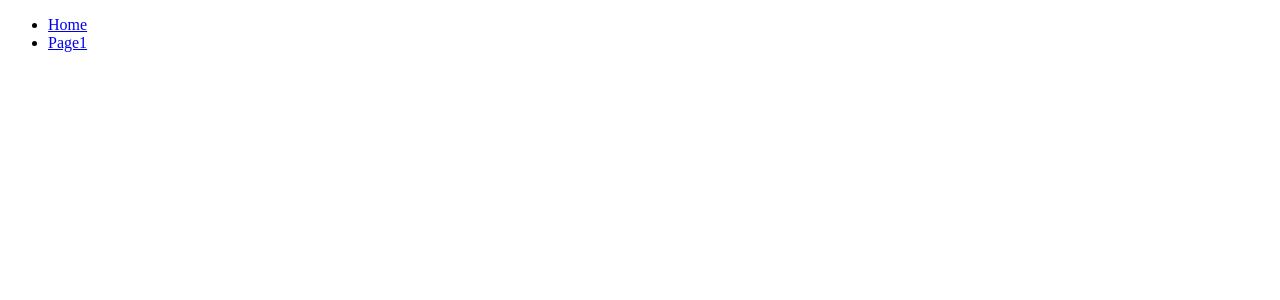
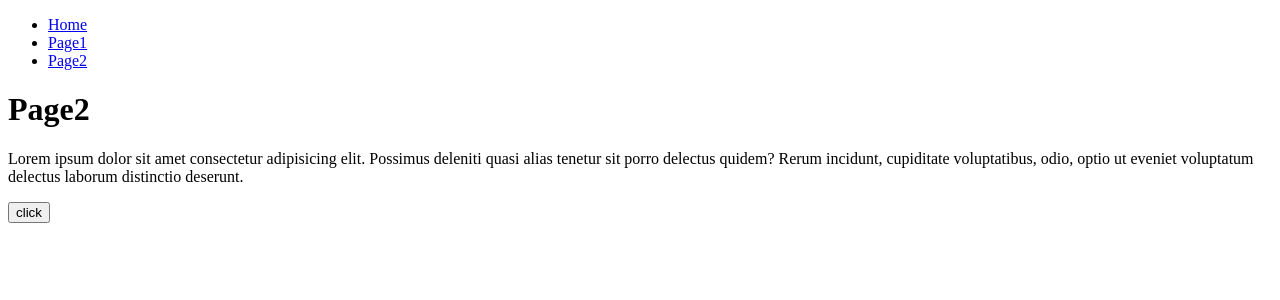
Before and after one commit to nilswg/ts-webpack-example, a React app: page /page2 in a window 1280 px wide. Before the commit this address had no page. Shown: the top 300 px of the page. Built offline with nearby package versions, Linux system fonts and the light colour scheme.

Commit message:
[add] 完成 quiz2 全局對話框元件 (1) 新增 DialogProvider、DialogView (2) 更新路由作法、新增 page2 (3) 新增對話框樣式

```diff
--- a/src/App.tsx
+++ b/src/App.tsx
@@ -2,23 +2,31 @@ import React from 'react';
 import { BrowserRouter, Link, Route, Routes } from 'react-router-dom';
 import { Home } from './pages';
 import { Page1 } from './pages/page1';
+import { Page2 } from './pages/page2';
+import './index.css';
 
 export const App: React.FC = () => {
+    const routes = [
+        { url: '/', name: 'Home', Element: Home },
+        { url: '/page1', name: 'Page1', Element: Page1 },
+        { url: '/page2', name: 'Page2', Element: Page2 },
+    ];
+
     return (
         <BrowserRouter>
             <nav>
                 <ul>
-                    <li>
-                        <Link to="/">Home</Link>
-                    </li>
-                    <li>
-                        <Link to="/page1">Page1</Link>
-                    </li>
+                    {routes.map(({ url, name }) => (
+                        <li>
+                            <Link to={url}>{name}</Link>
+                        </li>
+                    ))}
                 </ul>
             </nav>
             <Routes>
-                <Route path="/" element={<Home />} />
-                <Route path="/page1" element={<Page1 />} />
+                {routes.map(({ url, Element }) => (
+                    <Route path={url} element={<Element />} />
+                ))}
             </Routes>
         </BrowserRouter>
     );
--- /dev/null
+++ b/src/components/DialogProvider.tsx
@@ -0,0 +1,66 @@
+import React from 'react';
+
+type Props_DialogProvider = {
+    children: React.ReactNode;
+};
+
+type Context_Dialog = {
+    isOpen: boolean;
+    message: string;
+    dialogAPI: {
+        open: (message?: string) => void;
+        close: () => void;
+        toggle: () => void;
+    };
+};
+
+export const DialogContext = React.createContext<Context_Dialog>({} as any);
+
+export const DialogProvider: React.FC<Props_DialogProvider> = ({ children }) => {
+    // 定義狀態
+    const [isOpen, setIsOpen] = React.useState(false);
+    const [message, setMessage] = React.useState('');
+
+    /**
+     * 開啟 Dialog 視窗
+     * @param message 要顯示 Dialog 中的文字內容
+     */
+    const open = (message?: string) => {
+        setIsOpen(true);
+        if (message !== undefined) {
+            setMessage(message);
+        }
+    };
+
+    /**
+     * 關閉 Dialog 視窗
+     * @returns
+     */
+    const close = () => setIsOpen(false);
+
+    /**
+     * 切換 Dialog 視窗
+     * @returns
+     */
+    const toggle = () => setIsOpen((s) => !s);
+
+    return (
+        <DialogContext.Provider value={{ isOpen, message, dialogAPI: { open, close, toggle } }}>
+            {children}
+        </DialogContext.Provider>
+    );
+};
+
+type Props_Enhance = Context_Dialog;
+
+/**
+ * 強化元件，賦予使用 Dialog 的功能
+ * @param Component
+ * @returns
+ */
+export const withDialog =
+    <T,>(Component: React.ComponentType<T & Props_Enhance>): React.FC<T> =>
+    (props) => {
+        const enhanceProps = React.useContext(DialogContext);
+        return <Component {...props} {...enhanceProps} />;
+    };
--- /dev/null
+++ b/src/components/DialogView.tsx
@@ -0,0 +1,22 @@
+import React from 'react';
+import ReactDOM from 'react-dom';
+import { withDialog } from './DialogProvider';
+
+export const DialogView = withDialog((props) => {
+    const { isOpen, message, dialogAPI } = props;
+
+    const display = isOpen ? 'block' : 'none';
+
+    return ReactDOM.createPortal(
+        <div className="dialog_view" style={{ display }}>
+            <div className="dialog_box">
+                <div className="dialog_content">
+                    {/* 顯示的內容 */}
+                    <h1>{message}</h1>
+                    <button onClick={() => dialogAPI.close()}>close</button>
+                </div>
+            </div>
+        </div>,
+        document.getElementById('dialog')!,
+    );
+});
--- /dev/null
+++ b/src/index.css
@@ -0,0 +1,26 @@
+.dialog_view {
+    position: absolute;
+    display: block;
+    top: 0;
+    left: 0;
+    width: 100%;
+    height: 100vh;
+    background: rgba(128, 128, 128, 0.6)
+}
+
+.dialog_box {
+    display: flex;
+    align-items: center;
+    justify-content: center;
+    width: 100%;
+    height: 100vh;
+}
+
+.dialog_content {
+    box-sizing: border-box;
+    background: hotpink;
+    width: 500px;
+    height: 320px;
+    padding: 50px;
+    opacity: 0.8;
+}
--- a/src/index.tsx
+++ b/src/index.tsx
@@ -1,11 +1,14 @@
 import React from 'react';
 import { createRoot } from 'react-dom/client';
 import { App } from './App';
+import { DialogProvider } from './components/DialogProvider';
 
 const container = document.getElementById('root');
 const root = createRoot(container!);
 root.render(
     <React.StrictMode>
-        <App />
+        <DialogProvider>
+            <App />
+        </DialogProvider>
     </React.StrictMode>,
 );
--- /dev/null
+++ b/src/pages/page2.tsx
@@ -0,0 +1,26 @@
+import React from 'react';
+import { withDialog } from '@/components/DialogProvider';
+import { DialogView } from '@/components/DialogView';
+
+const Page2Content: React.FC = withDialog((props) => {
+    return (
+        <div>
+            <h1>Page2</h1>
+            <p>
+                Lorem ipsum dolor sit amet consectetur adipisicing elit. Possimus deleniti quasi alias tenetur sit porro
+                delectus quidem? Rerum incidunt, cupiditate voluptatibus, odio, optio ut eveniet voluptatum delectus
+                laborum distinctio deserunt.
+            </p>
+            <button onClick={() => props.dialogAPI.open('Hello, World!!')}>click</button>
+            <DialogView />
+        </div>
+    );
+});
+
+export const Page2: React.FC = () => {
+    return (
+        <div>
+            <Page2Content />
+        </div>
+    );
+};
```
